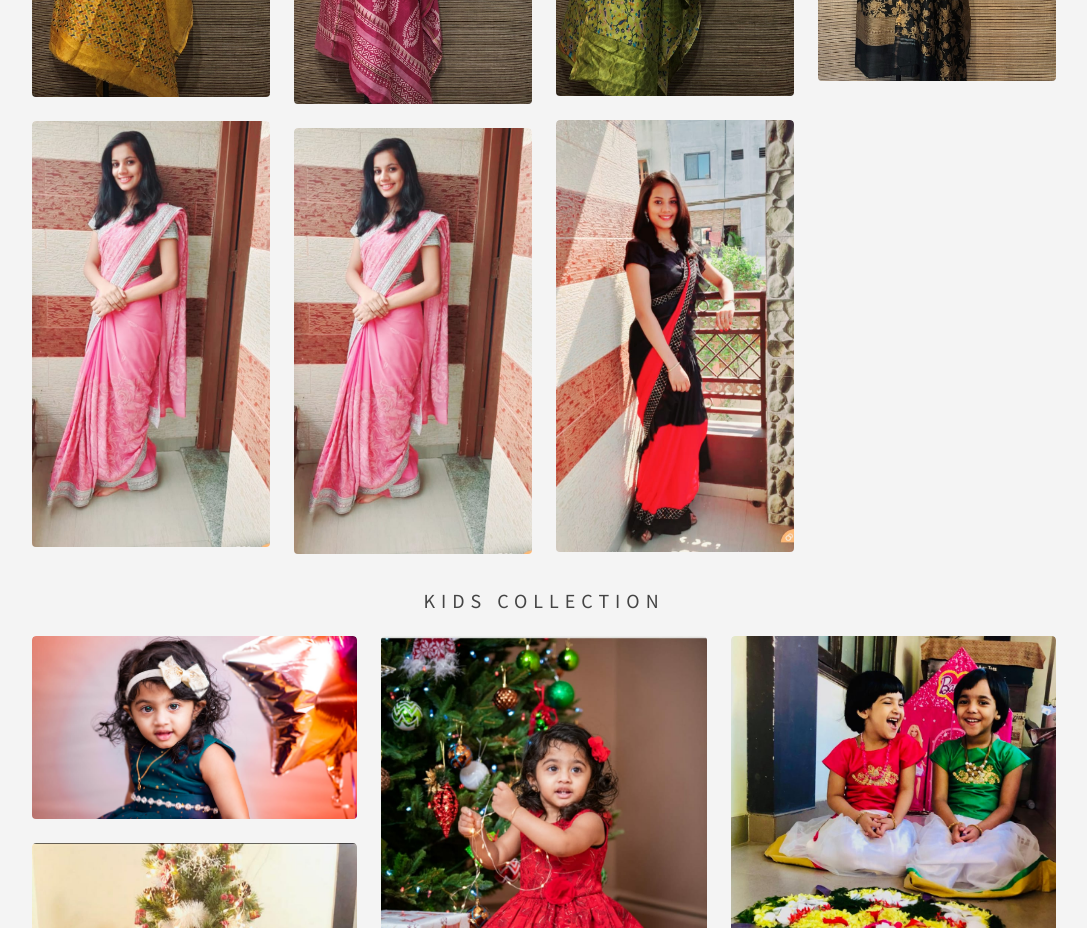
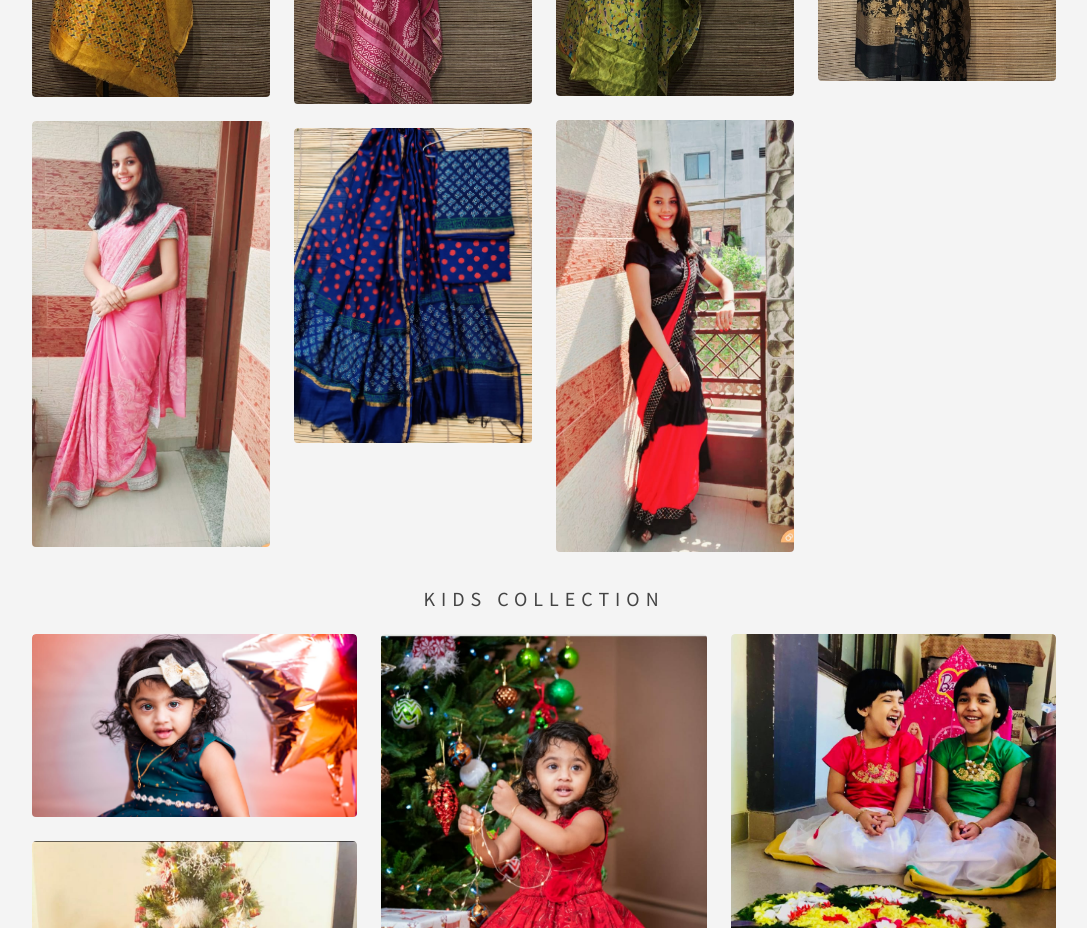
Before and after one commit to zarazcreativeboutique/zaraz, a plain HTML site: page index.html in a window 1280 px wide. Shown: the part 1600-2528 px from the top of the page, without its empty margins (96-1183 px from the left). Drawn offline with Linux system fonts and the light colour scheme.

Commit message:
Update index.html

```diff
--- a/index.html
+++ b/index.html
@@ -65,8 +65,8 @@
 												<a href="images/03.jpeg">
 													<img src="images/03.jpeg" alt="" />
 												</a>
-												<a href="images/zaraz/04.jpg">
-													<img src="images/zaraz/04.jpg" alt="" />
+												<a href="images/zaraz/04.jpeg">
+													<img src="images/zaraz/04.jpeg" alt="" />
 												</a>
 
 											</div>
```
